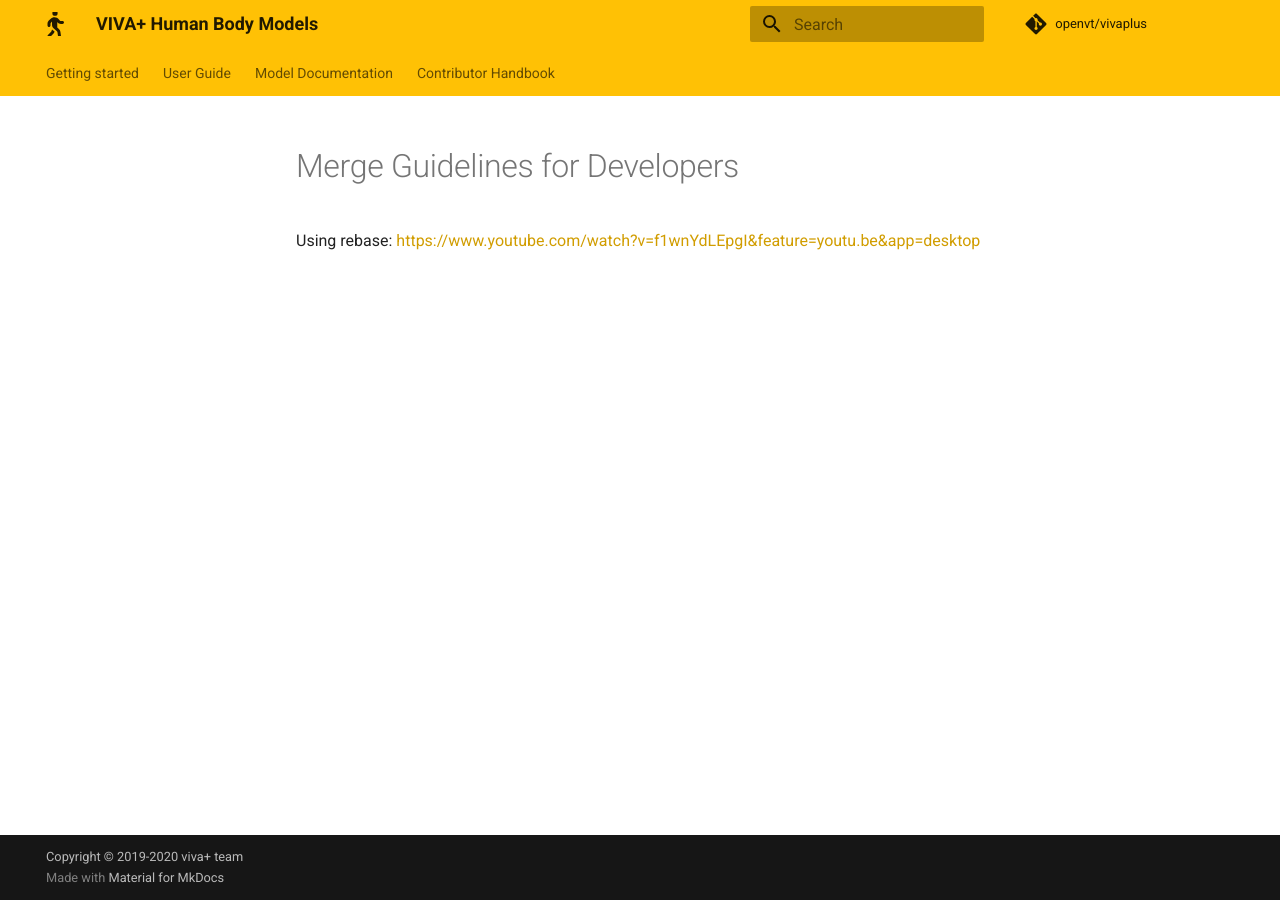
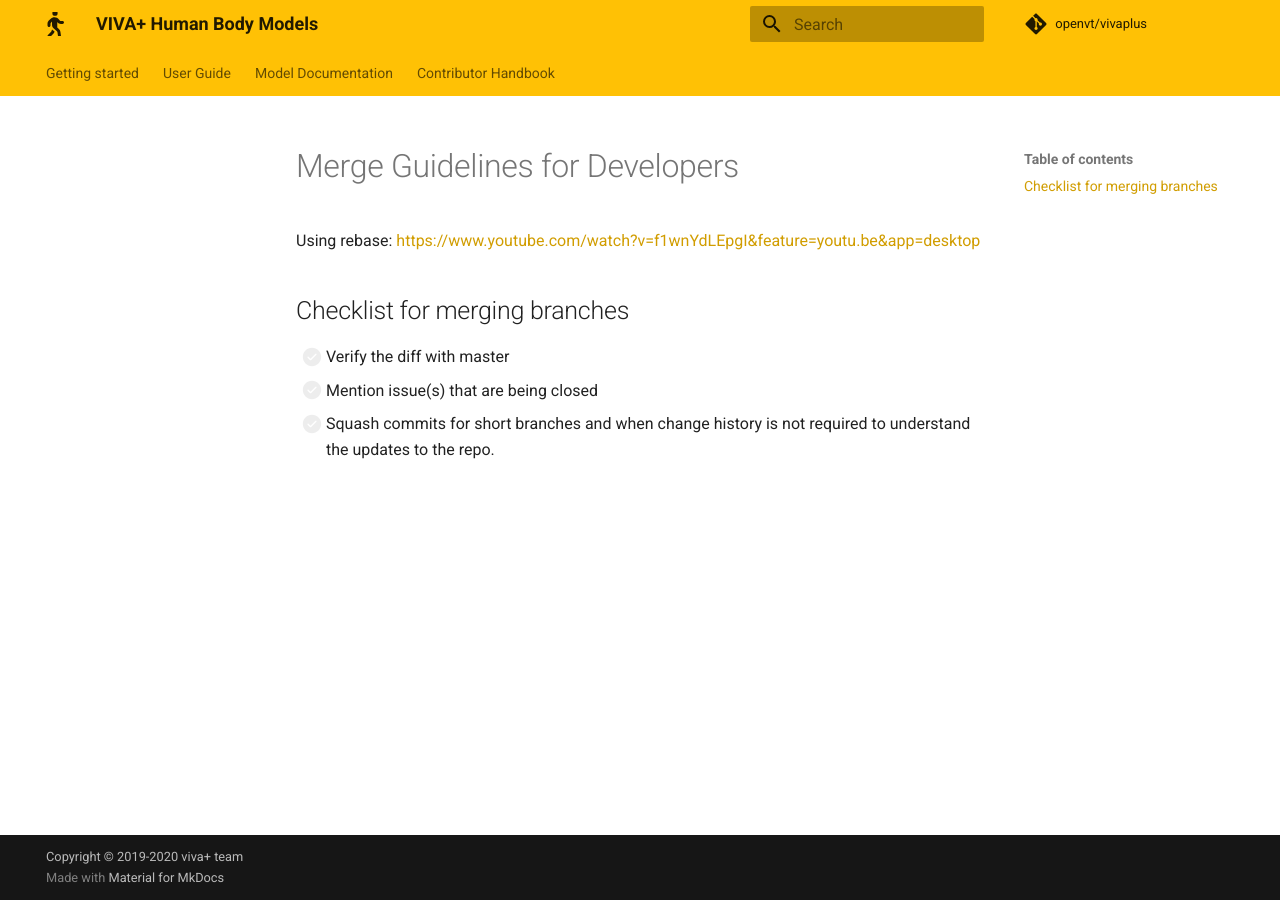
Before and after one commit to jobindjohn/vivaplus_v0.2, an MkDocs documentation site: the page built from docs/contributor-guide/50-merge-guidelines.md, in a window 1280 px wide. Built offline with MkDocs 1.6.1 and Material for MkDocs 9.7.7, drawn with Linux system fonts in a browser that asks for light colours.

Commit message:
Docs: Add checklist for merge guidelines

```diff
--- a/docs/contributor-guide/50-merge-guidelines.md
+++ b/docs/contributor-guide/50-merge-guidelines.md
@@ -1,3 +1,9 @@
 # Merge Guidelines for Developers
 
 Using rebase: https://www.youtube.com/watch?v=f1wnYdLEpgI&feature=youtu.be&app=desktop
+
+## Checklist for merging branches
+
+- [ ] Verify the diff with master
+- [ ] Mention issue(s) that are being closed
+- [ ] Squash commits for short branches and when change history is not required to understand the updates to the repo.
```
